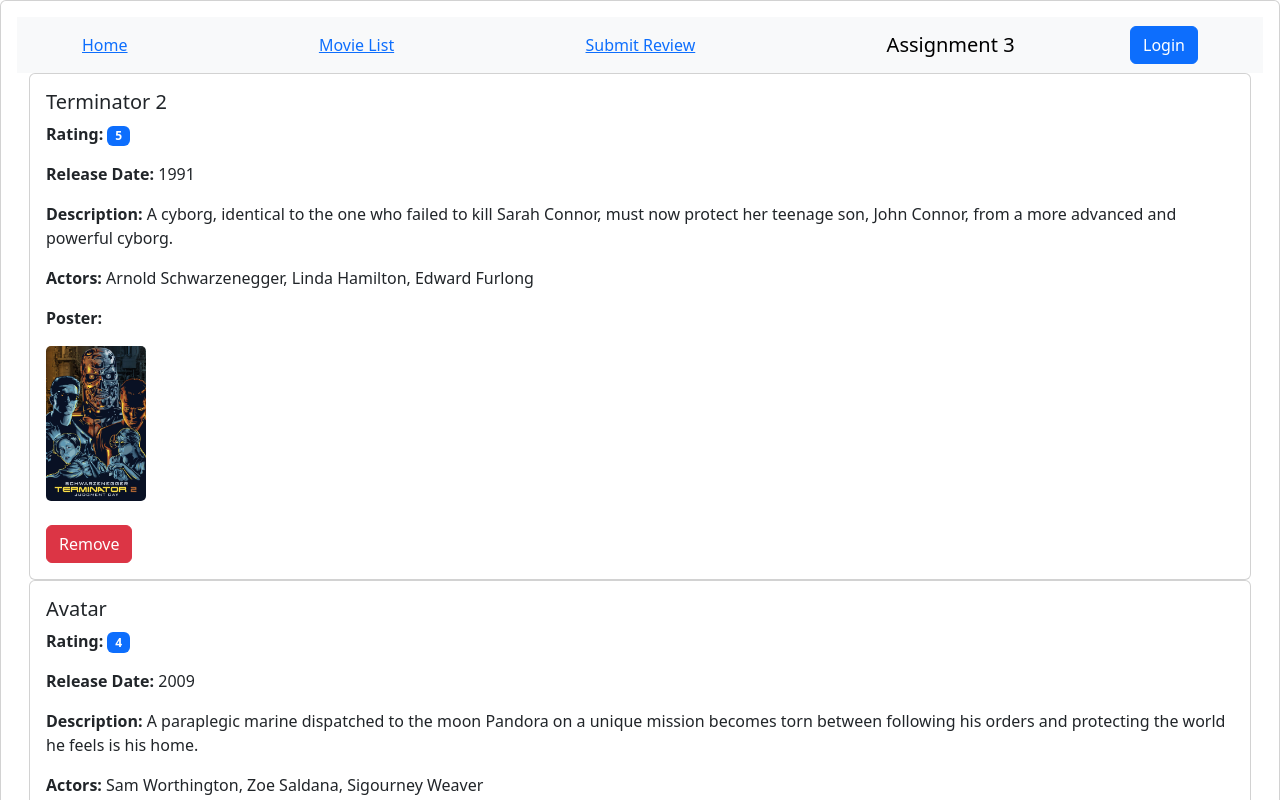
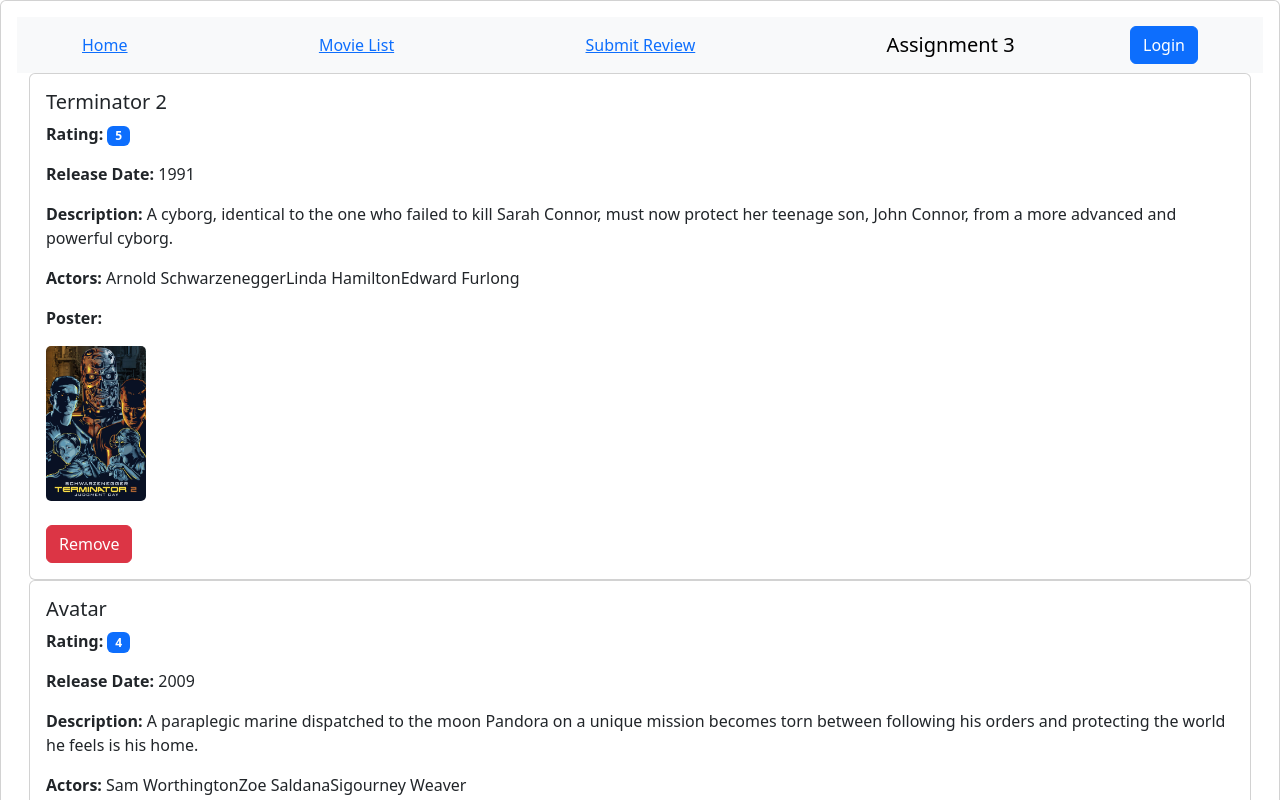
Before and after one commit to ImransCodeHub/react-movie-library, a React (Create React App) app: page /movie-list in a window 1280 px wide. Shown: the top 800 px of the page. Built offline with nearby package versions, Linux system fonts and the light colour scheme.

Commit message:
Fixed small bug by removing ".join(', ')" from "{movie.actors.join(', ')}"

```diff
--- a/src/Movie.js
+++ b/src/Movie.js
@@ -26,7 +26,7 @@ const Movie = ({ movie, removeMovie  }) => {
               </Card.Text>
               <Card.Text><strong>Release Date:</strong> {movie.releaseDate}</Card.Text>
               <Card.Text><strong>Description:</strong> {movie.description}</Card.Text>
-              <Card.Text><strong>Actors:</strong> {movie.actors.join(', ')}</Card.Text>
+              <Card.Text><strong>Actors:</strong> {movie.actors}</Card.Text>
               <Card.Text><strong>Poster:</strong></Card.Text>
               <Card.Img src={movie.poster} alt={movie.name} style={{ width: '100px', height: 'auto' }} />
               {/* For each movie, add a “Remove” button. This button when pressed will remove the display of the movie. */}
```
